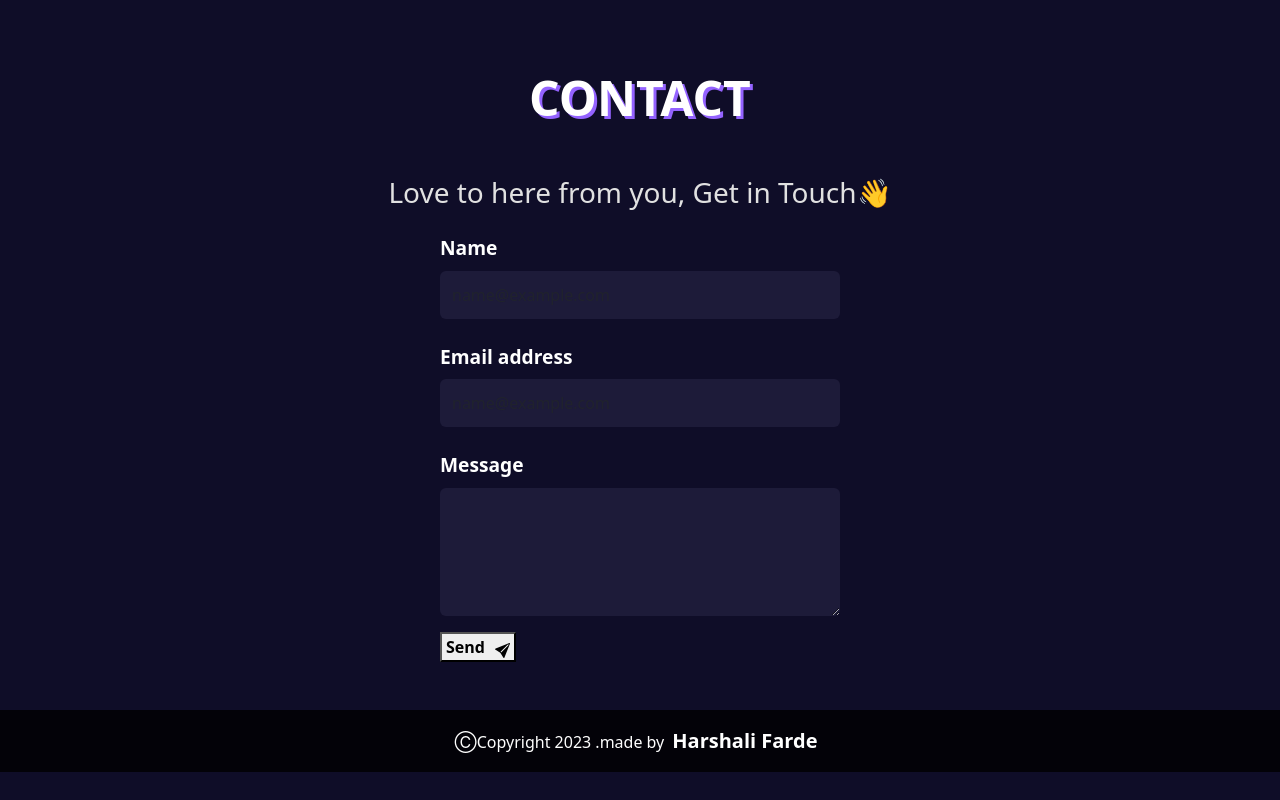
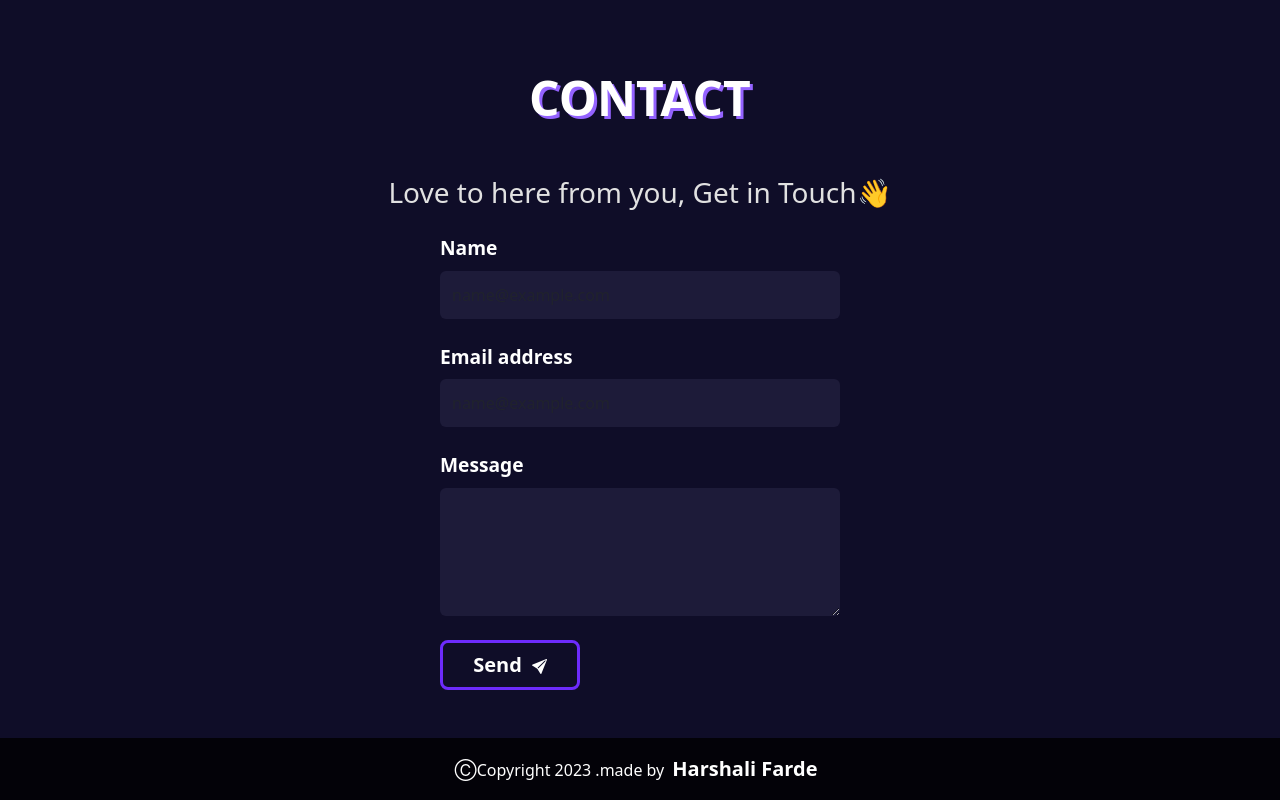
Before and after one commit to harshali08/Portfolio, a React (Create React App) app: page / in a window 1280 px wide. Shown: the part 4175-4975 px from the top of the page. Before the commit the page ends 4947 px from the top, so only its background shows below. Built offline with nearby package versions, Linux system fonts and the light colour scheme.

Commit message:
final done

```diff
--- a/src/components/Contact.jsx
+++ b/src/components/Contact.jsx
@@ -114,7 +114,7 @@ const Contact = () => {
           <div>
             <button
               type="submit"
-              class="button-44 mx-2 px-1"
+              class="cont-but mx-2 px-1"
               style={{ fontWeight: "bolder" }}
               role="button"
             >
--- a/src/components/css/Contact.css
+++ b/src/components/css/Contact.css
@@ -0,0 +1,22 @@
+.cont-but{
+    width:140px;
+    height:50px;
+
+  border-radius: .5rem;
+  border:3px solid #6d2bfc;
+  background-color: #0F0D28;
+
+  /* box-sizing: border-box; */
+  color: #FFFFFF;
+  display: flex;
+  font-size: 20px;
+  margin-top:3vh;
+  justify-content: center;
+  align-items: center;
+  /* padding: 0.5rem; */
+  text-decoration: none;
+  cursor: pointer;
+  user-select: none;
+  -webkit-user-select: none;
+  touch-action: manipulation;
+}
```
